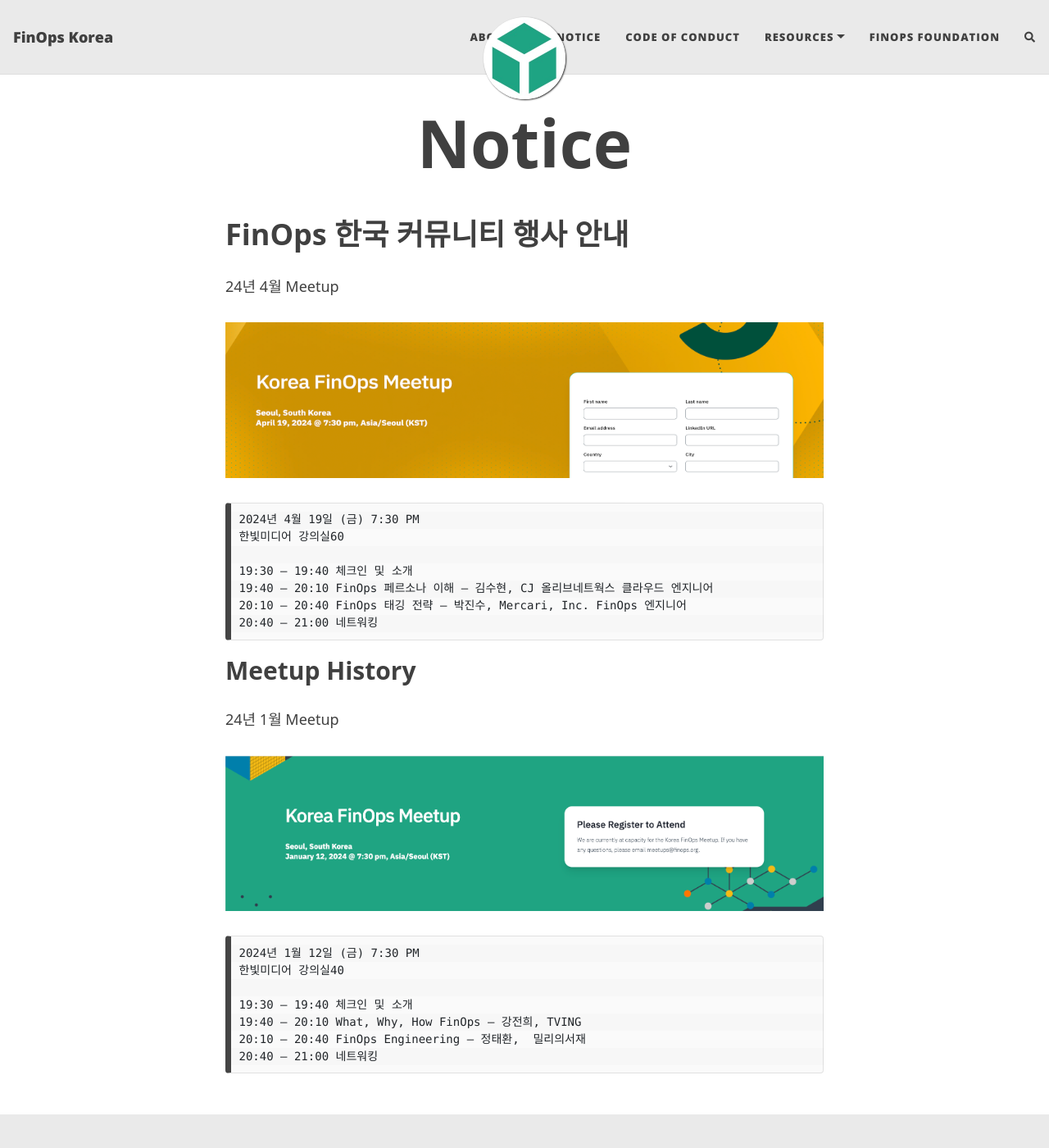
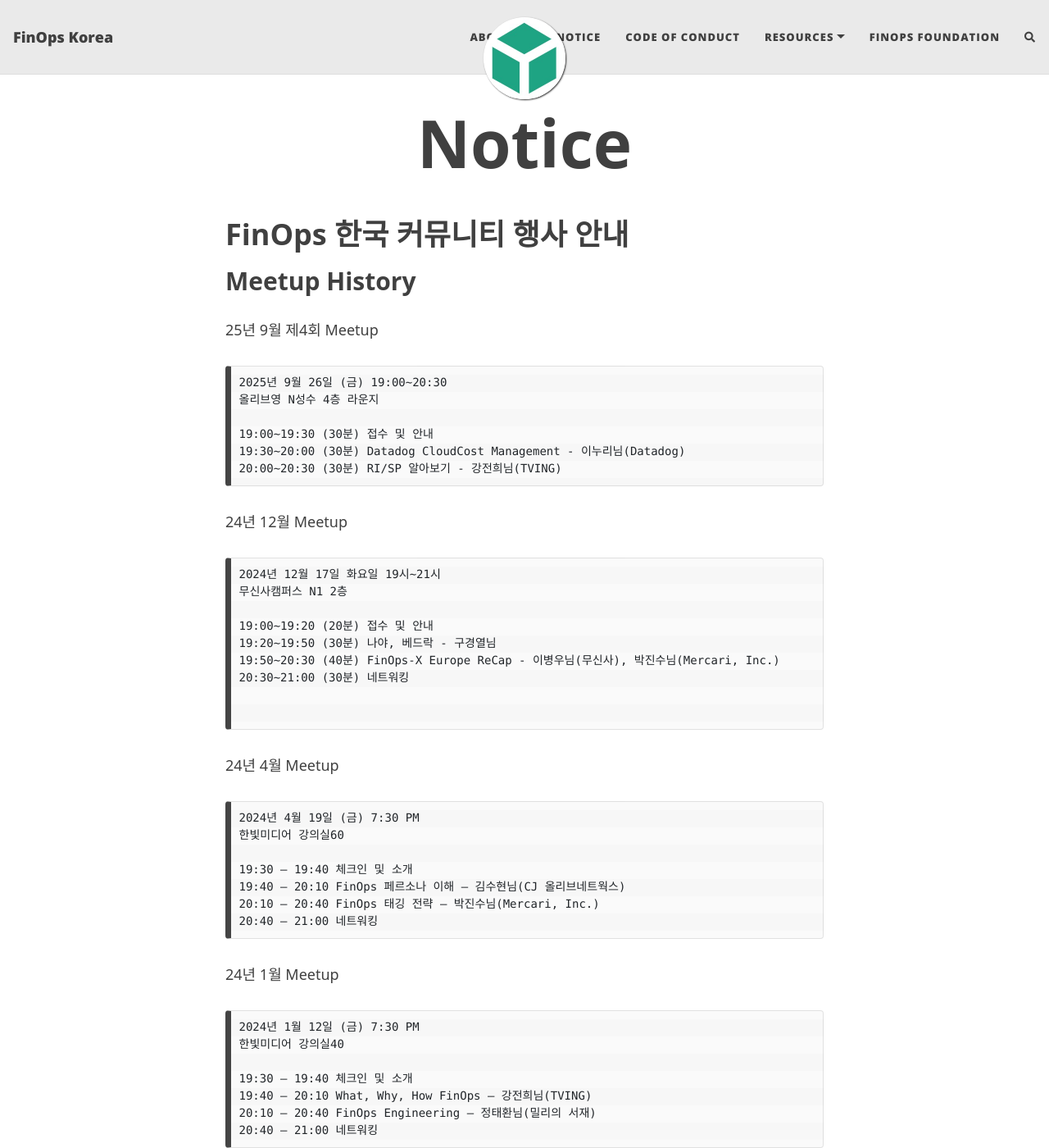
Before and after one commit to FinOpsKR/finopskr.github.io, a Jekyll site: the page built from notice.md, in a window 1280 px wide and 1400 px high. Shown: the whole window at 82% size. Built offline with Jekyll 4.4.1, drawn with Linux system fonts in a browser that asks for light colours; nearby versions of some CDN libraries; comment, search, counter and statistics services are not loaded.

Commit message:
히스토리 업데이트

````diff
--- a/notice.md
+++ b/notice.md
@@ -6,32 +6,55 @@
 
 # FinOps 한국 커뮤니티 행사 안내
 
+
+Meetup History
+-----
+
+25년 9월 제4회 Meetup
+```
+2025년 9월 26일 (금) 19:00~20:30
+올리브영 N성수 4층 라운지
+
+19:00~19:30 (30분) 접수 및 안내
+19:30~20:00 (30분) Datadog CloudCost Management - 이누리님(Datadog)
+20:00~20:30 (30분) RI/SP 알아보기 - 강전희님(TVING)
+```
+
+24년 12월 Meetup
+```
+2024년 12월 17일 화요일 19시~21시
+무신사캠퍼스 N1 2층
+
+19:00~19:20 (20분) 접수 및 안내
+19:20~19:50 (30분) 나야, 베드락 - 구경열님
+19:50~20:30 (40분) FinOps-X Europe ReCap - 이병우님(무신사), 박진수님(Mercari, Inc.)
+20:30~21:00 (30분) 네트워킹
+
+
+```
+
+
 24년 4월 Meetup
-
-[![2024-04-19-korea-meetup](/assets/img/2024-04-19-korea-meetup.png "Korea FinOps Meetup")](https://events.finops.org/event/korea-finops-meetup/)
 
 ```
 2024년 4월 19일 (금) 7:30 PM
 한빛미디어 강의실60
 
 19:30 – 19:40 체크인 및 소개
-19:40 – 20:10 FinOps 페르소나 이해 – 김수현, CJ 올리브네트웍스 클라우드 엔지니어
-20:10 – 20:40 FinOps 태깅 전략 – 박진수, Mercari, Inc. FinOps 엔지니어
+19:40 – 20:10 FinOps 페르소나 이해 – 김수현님(CJ 올리브네트웍스)
+20:10 – 20:40 FinOps 태깅 전략 – 박진수님(Mercari, Inc.)
 20:40 – 21:00 네트워킹
 ```
 
-Meetup History
------
 24년 1월 Meetup
 
-[![2024-01-12-korea-meetup](/assets/img/2024-01-12-korea-meetup.png "Korea FinOps Meetup")](https://events.finops.org/event/korea-finops-meetup/)
 
 ```
 2024년 1월 12일 (금) 7:30 PM
 한빛미디어 강의실40
 
 19:30 – 19:40 체크인 및 소개
-19:40 – 20:10 What, Why, How FinOps – 강전희, TVING
-20:10 – 20:40 FinOps Engineering – 정태환,  밀리의서재
+19:40 – 20:10 What, Why, How FinOps – 강전희님(TVING)
+20:10 – 20:40 FinOps Engineering – 정태환님(밀리의 서재)
 20:40 – 21:00 네트워킹
 ```
````
